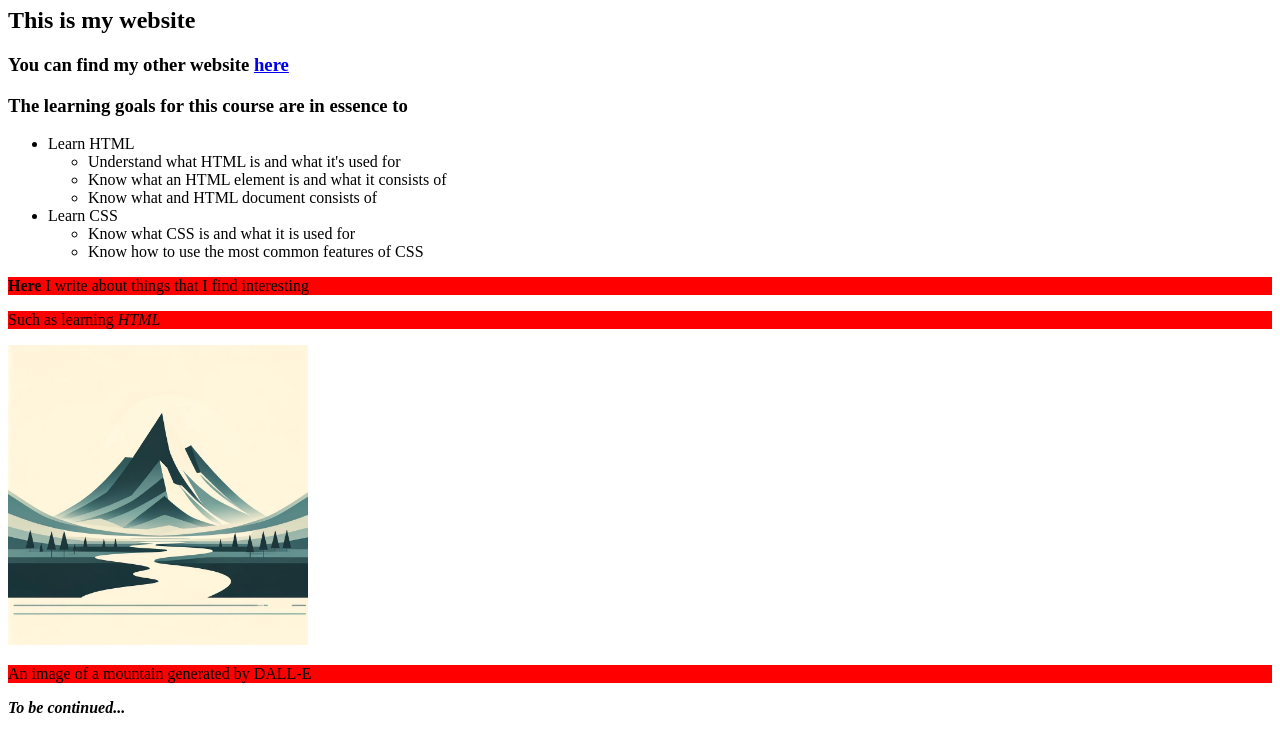
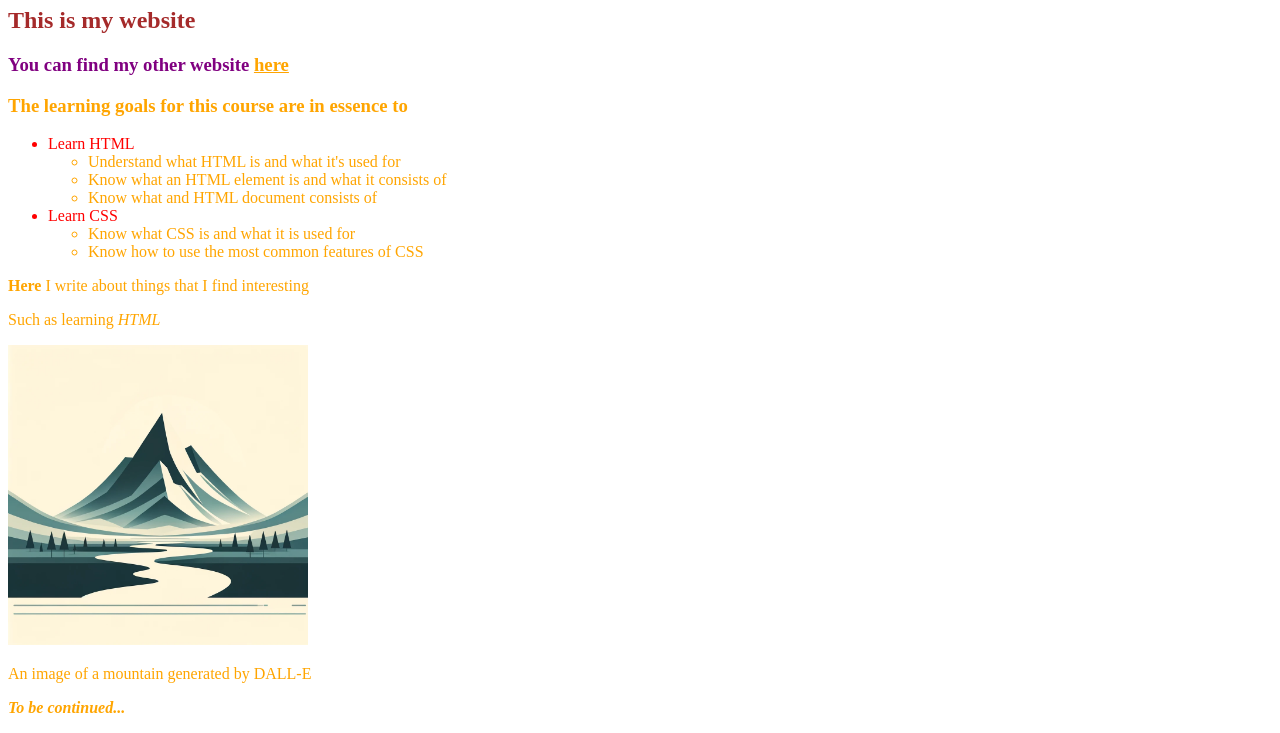
Before and after one commit to chenxu565/lapio-website, a plain HTML site: page index.html in a window 1280 px wide. Shown: the part 73-806 px from the top of the page. Drawn offline with Linux system fonts and the light colour scheme.

Commit message:
Part 3, add eigth exercise

```diff
--- a/index.html
+++ b/index.html
@@ -12,15 +12,15 @@
   <h1>Hello</h1>
   <h2>This is my website</h2>
   <h3>You can find my other website <a href="./second.html">here</a></h3>
-  <h3>The learning goals for this course are in essence to</h3>
+  <h3 class="special-h3">The learning goals for this course are in essence to</h3>
   <ul>
-    <li>Learn HTML</li>
+    <li class="special-li">Learn HTML</li>
     <ul>
       <li>Understand what HTML is and what it's used for</li>
       <li>Know what an HTML element is and what it consists of</li>
       <li>Know what and HTML document consists of</li>
     </ul>
-    <li>Learn CSS</li>
+    <li class="special-li">Learn CSS</li>
     <ul>
       <li>Know what CSS is and what it is used for</li>
       <li>Know how to use the most common features of CSS</li>
@@ -37,9 +37,9 @@
   <p>
     An image of a mountain generated by DALL-E
   </p>
-
-  <em><strong>To be continued...</strong></em>
-
+  <p>
+    <em><strong>To be continued...</strong></em>
+  </p>
 </body>
 
 </html>
--- a/style.css
+++ b/style.css
@@ -1,3 +1,31 @@
 p {
-    background-color: red;
+    color: orange;
 }
+
+h1 {
+    color: blue;
+}
+
+h2 {
+    color: brown;
+}
+
+h3 {
+    color: purple;
+}
+
+a {
+    color: orange;
+}
+
+.special-h3 {
+    color: orange;
+}
+
+li {
+    color: orange;
+}
+
+.special-li {
+    color: red;
+}
```
